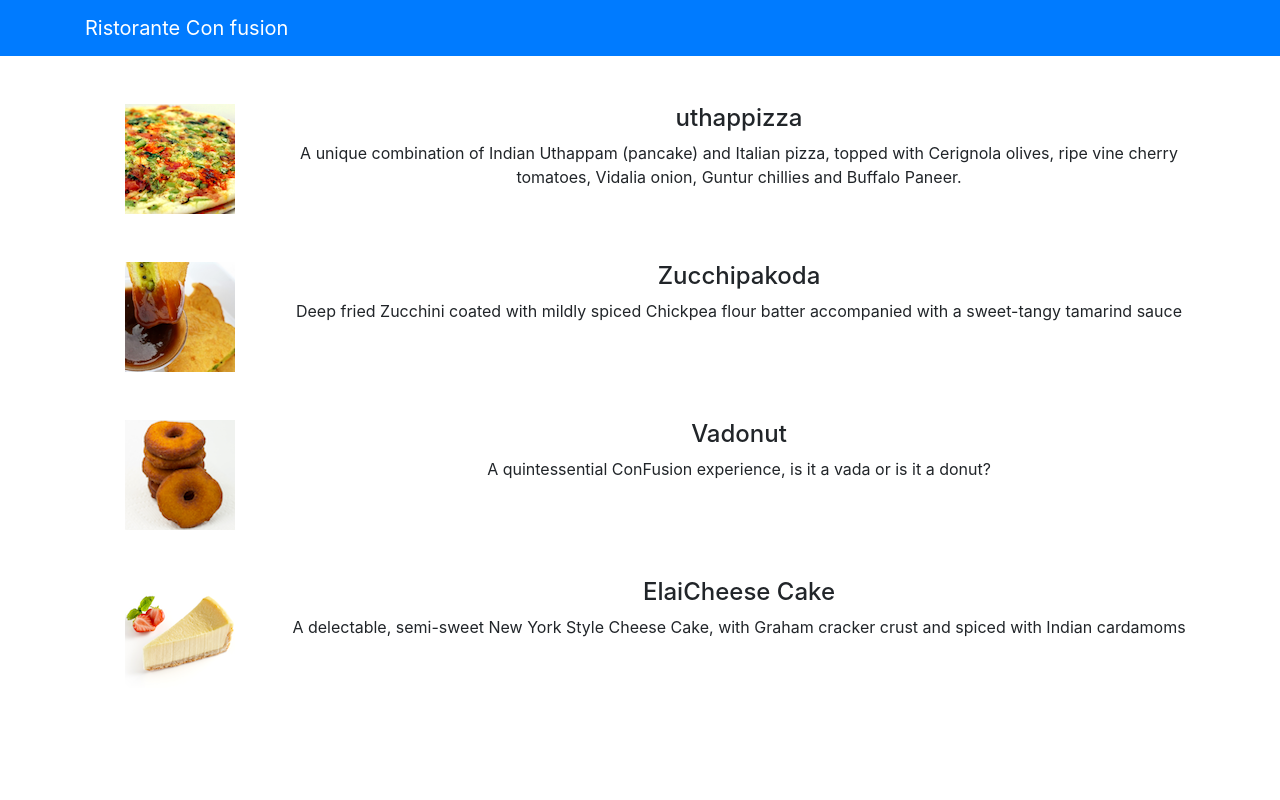
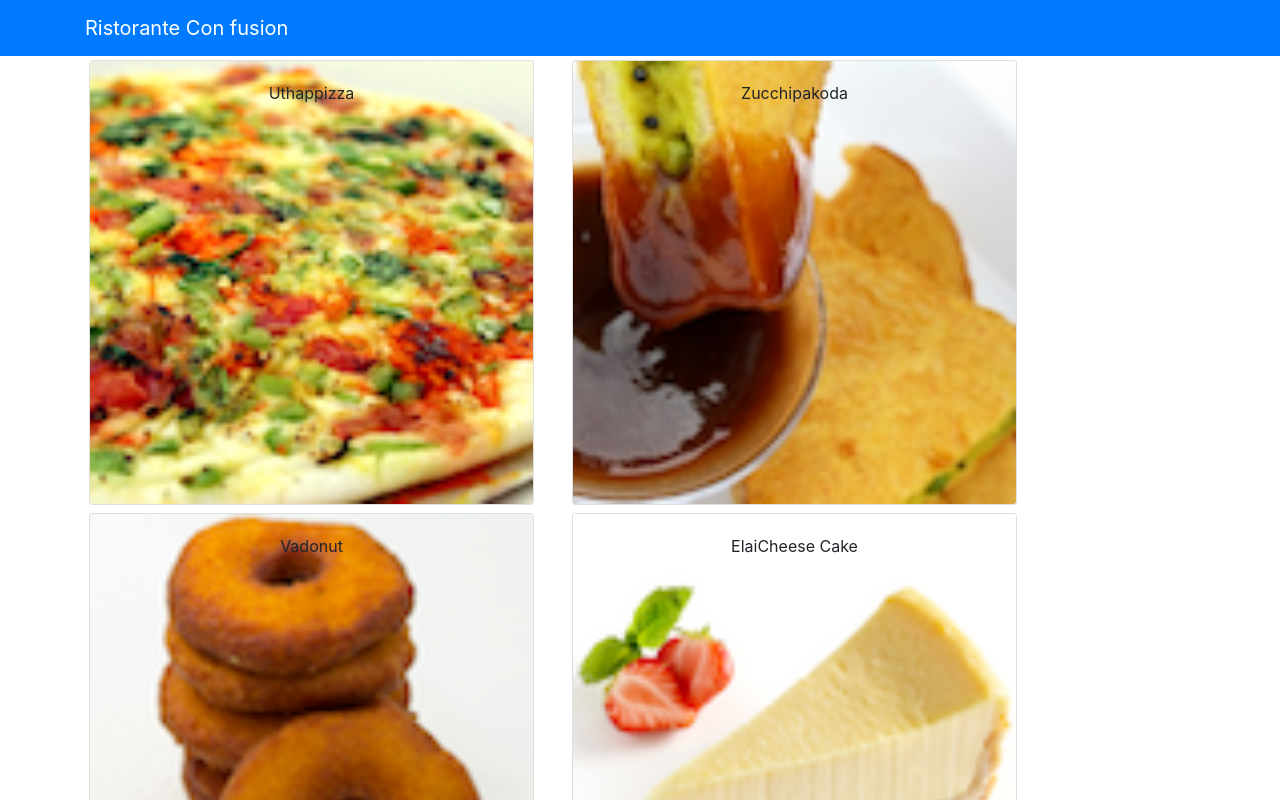
Before and after one commit to Amineham-prog/React_App, a React (Create React App) app: page / in a window 1280 px wide. Shown: the top 800 px of the page. Built offline with nearby package versions, Linux system fonts and the light colour scheme.

Commit message:
component part2

```diff
--- a/src/App.js
+++ b/src/App.js
@@ -3,17 +3,24 @@
 import Menu from './components/MenuComponent';
 
 import './App.css';
+import { DISHES } from './shared/dishes';
 
 class App extends Component {
+  constructor(props){
+  super(props);
+  this.state={
+    dishes: DISHES
+  };
+  }
 render(){
   return(
     <div className="App">
-    <Navbar dark color="primary">
-      <div className="container">
-        <NavbarBrand href="/">Ristorante Con fusion</NavbarBrand>
-      </div>
+     <Navbar dark color="primary">
+          <div className="container">
+                 <NavbarBrand href="/">Ristorante Con fusion</NavbarBrand>
+         </div>
     </Navbar>
-    <Menu />
+    <Menu dishes={this.state.dishes}/>
 
     </div>
   );
--- a/src/components/MenuComponent.js
+++ b/src/components/MenuComponent.js
@@ -1,61 +1,50 @@
 import React, { Component } from 'react';
-import { Media } from 'reactstrap';
+import { Card,CardImg,CardImgOverlay,CardText,CardTitle, CardBody } from 'reactstrap';
+
 class Menu extends Component {
 
      constructor(props){
          super(props);
          // eslint-disable-next-line react/no-direct-mutation-state
-         this.state = {
-             dishes: [
-                {
-                    id: 0,
-                    name:'uthappizza',
-                    image: 'assets/images/uthappizza.png',
-                    category: 'mains',
-                    label:'Hot',
-                    price:'4.99',
-                    description:'A unique combination of Indian Uthappam (pancake) and Italian pizza, topped with Cerignola olives, ripe vine cherry tomatoes, Vidalia onion, Guntur chillies and Buffalo Paneer.'                        },
-                 {
-                    id: 1,
-                    name:'Zucchipakoda',
-                    image: 'assets/images/zucchipakoda.png',
-                    category: 'appetizer',
-                    label:'',
-                    price:'1.99',
-                    description:'Deep fried Zucchini coated with mildly spiced Chickpea flour batter accompanied with a sweet-tangy tamarind sauce'                        },
-                 {
-                    id: 2,
-                    name:'Vadonut',
-                    image: 'assets/images/vadonut.png',
-                    category: 'appetizer',
-                    label:'New',
-                    price:'1.99',
-                    description:'A quintessential ConFusion experience, is it a vada or is it a donut?'                        },
-                 {
-                    id: 3,
-                    name:'ElaiCheese Cake',
-                    image: 'assets/images/elaicheesecake.png',
-                    category: 'dessert',
-                    label:'',
-                    price:'2.99',
-                    description:'A delectable, semi-sweet New York Style Cheese Cake, with Graham cracker crust and spiced with Indian cardamoms'                        }
-             ]
+         this.state = {selectedDish :null}
+     }
+     onDishSelect(dish){
+        this.setState({selectedDish: dish})
+
+     }
+
+     renderDish(dish){
+         if(dish !=null){
+           return(
+               <Card>
+                    <CardImg width="100%" src={dish.image} alt={dish.name} />
+                    <CardBody>
+                    <CardTitle>{dish.name}</CardTitle>
+           <CardText>{dish.description}</CardText>
+                    </CardBody>
+               </Card>
+           )
+         }
+         else {
+             return(
+                 <div></div>
+             )
+
          }
      }
+     render() {
+         const menu= this.props.dishes.map((dish)=>{
+             return(
+                <div key={dish.id} className="col-12 col-md-5 m-1">
+                <Card onClick={()=>this.onDishSelect(dish)}>
 
-     render() {
-         const menu= this.state.dishes.map((dish)=>{
-             return(
-                <div key={dish.id} className="col-12 mt-5">
-                <Media tag="li">
-                  <Media left middle>
-                      <Media object src={dish.image} alt={dish.name} />
-                  </Media>
-                  <Media body className="ml-5">
-                    <Media heading>{dish.name}</Media>
-                    <p>{dish.description}</p>
-                  </Media>
-                </Media>
+                      <CardImg width="100%" src={dish.image} alt={dish.name} />
+
+                           <CardImgOverlay>
+                             <CardTitle>{dish.name}</CardTitle>
+
+                            </CardImgOverlay>
+                </Card>
               </div>
          );
 
@@ -63,13 +52,16 @@
          return(
            <div className="container">
              <div className="row">
-              <Media list>
+
                 {menu}
-              </Media>
+
 
              </div>
-
-
+          <div className="row">
+          <div  className="col-12 col-md-5 m-1">
+              {this.renderDish(this.state.selectedDish)}
+          </div>
+          </div>
            </div>
          );
 
--- /dev/null
+++ b/src/shared/dishes.js
@@ -0,0 +1,186 @@
+export const DISHES =
+    [
+        {
+        id: 0,
+        name:'Uthappizza',
+        image: 'assets/images/uthappizza.png',
+        category: 'mains',
+        label:'Hot',
+        price:'4.99',
+        description:'A unique combination of Indian Uthappam (pancake) and Italian pizza, topped with Cerignola olives, ripe vine cherry tomatoes, Vidalia onion, Guntur chillies and Buffalo Paneer.',
+        comments: [
+            {
+            id: 0,
+            rating: 5,
+            comment: "Imagine all the eatables, living in conFusion!",
+            author: "John Lemon",
+            date: "2012-10-16T17:57:28.556094Z"
+            },
+            {
+            id: 1,
+            rating: 4,
+            comment: "Sends anyone to heaven, I wish I could get my mother-in-law to eat it!",
+            author: "Paul McVites",
+            date: "2014-09-05T17:57:28.556094Z"
+            },
+            {
+            id: 2,
+            rating: 3,
+            comment: "Eat it, just eat it!",
+            author: "Michael Jaikishan",
+            date: "2015-02-13T17:57:28.556094Z"
+            },
+            {
+                id: 3,
+                rating: 4,
+                comment: "Ultimate, Reaching for the stars!",
+                author: "Ringo Starry",
+                date: "2013-12-02T17:57:28.556094Z"
+                },
+                {
+                id: 4,
+                rating: 2,
+                comment: "It's your birthday, we're gonna party!",
+                author: "25 Cent",
+                date: "2011-12-02T17:57:28.556094Z"
+                }
+            ]                        },
+            {
+            id: 1,
+            name:'Zucchipakoda',
+            image: 'assets/images/zucchipakoda.png',
+            category: 'appetizer',
+            label:'',
+            price:'1.99',
+            description:'Deep fried Zucchini coated with mildly spiced Chickpea flour batter accompanied with a sweet-tangy tamarind sauce',
+            comments: [
+                {
+                id: 0,
+                rating: 5,
+                comment: "Imagine all the eatables, living in conFusion!",
+                author: "John Lemon",
+                date: "2012-10-16T17:57:28.556094Z"
+                },
+                {
+                id: 1,
+                rating: 4,
+                comment: "Sends anyone to heaven, I wish I could get my mother-in-law to eat it!",
+                author: "Paul McVites",
+                date: "2014-09-05T17:57:28.556094Z"
+                },
+                {
+                    id: 2,
+                    rating: 3,
+                    comment: "Eat it, just eat it!",
+                    author: "Michael Jaikishan",
+                    date: "2015-02-13T17:57:28.556094Z"
+                    },
+                    {
+                    id: 3,
+                    rating: 4,
+                    comment: "Ultimate, Reaching for the stars!",
+                    author: "Ringo Starry",
+                    date: "2013-12-02T17:57:28.556094Z"
+                    },
+                    {
+                    id: 4,
+                    rating: 2,
+                    comment: "It's your birthday, we're gonna party!",
+                    author: "25 Cent",
+                    date: "2011-12-02T17:57:28.556094Z"
+                    }
+                ]
+                },
+                {
+                    id: 2,
+                    name:'Vadonut',
+                    image: 'assets/images/vadonut.png',
+                    category: 'appetizer',
+                    label:'New',
+                    price:'1.99',
+                    description:'A quintessential ConFusion experience, is it a vada or is it a donut?',
+                    comments: [
+                        {
+                        id: 0,
+                        rating: 5,
+                        comment: "Imagine all the eatables, living in conFusion!",
+                        author: "John Lemon",
+                        date: "2012-10-16T17:57:28.556094Z"
+                        },
+                        {
+                        id: 1,
+                        rating: 4,
+                        comment: "Sends anyone to heaven, I wish I could get my mother-in-law to eat it!",
+                        author: "Paul McVites",
+                        date: "2014-09-05T17:57:28.556094Z"
+                        },
+                        {
+                        id: 2,
+                        rating: 3,
+                        comment: "Eat it, just eat it!",
+                        author: "Michael Jaikishan",
+                        date: "2015-02-13T17:57:28.556094Z"
+                        },
+                        {
+                        id: 3,
+                        rating: 4,
+                        comment: "Ultimate, Reaching for the stars!",
+                        author: "Ringo Starry",
+                        date: "2013-12-02T17:57:28.556094Z"
+                        },
+                        {
+                            id: 4,
+                            rating: 2,
+                            comment: "It's your birthday, we're gonna party!",
+                            author: "25 Cent",
+                            date: "2011-12-02T17:57:28.556094Z"
+                            }
+                        ]
+                        },
+                        {
+                        id: 3,
+                        name:'ElaiCheese Cake',
+                        image: 'assets/images/elaicheesecake.png',
+                        category: 'dessert',
+                        label:'',
+                        price:'2.99',
+                        description:'A delectable, semi-sweet New York Style Cheese Cake, with Graham cracker crust and spiced with Indian cardamoms',
+                        comments: [
+                            {
+                            id: 0,
+                            rating: 5,
+                            comment: "Imagine all the eatables, living in conFusion!",
+                            author: "John Lemon",
+                            date: "2012-10-16T17:57:28.556094Z"
+                            },
+                            {
+                            id: 1,
+                            rating: 4,
+                            comment: "Sends anyone to heaven, I wish I could get my mother-in-law to eat it!",
+                            author: "Paul McVites",
+                            date: "2014-09-05T17:57:28.556094Z"
+                            },
+                            {
+                                id: 2,
+                                rating: 3,
+                                comment: "Eat it, just eat it!",
+                                author: "Michael Jaikishan",
+                                date: "2015-02-13T17:57:28.556094Z"
+                                },
+                                {
+                                id: 3,
+                                rating: 4,
+                                comment: "Ultimate, Reaching for the stars!",
+                                author: "Ringo Starry",
+                                date: "2013-12-02T17:57:28.556094Z"
+                                },
+                                {
+                                id: 4,
+                                rating: 2,
+                                comment: "It's your birthday, we're gonna party!",
+                                author: "25 Cent",
+                                date: "2011-12-02T17:57:28.556094Z"
+                                }
+                            ]
+                            }
+                        ];
```
